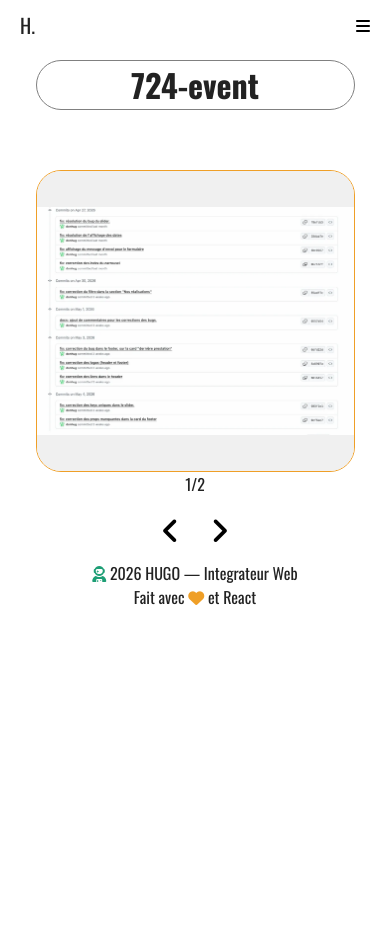
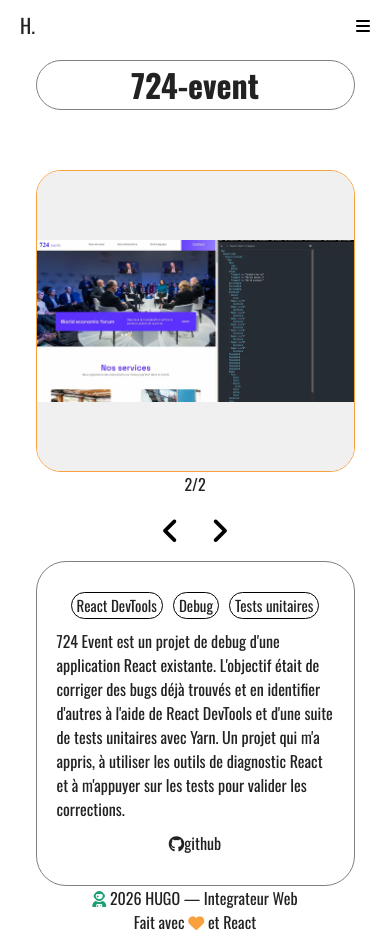
Before and after one commit to donhug/FEREY-HUGO, a React (Vite) app in the folder FEREY-HUGO/: page /Projet/724-event in a window 390 px wide. Before the commit the page ends 844 px from the top, so only its background shows below. Built offline with nearby package versions, Linux system fonts and the light colour scheme.

Commit message:
feat: finalisation de la version mobile de la page Projet

```diff
--- a/FEREY-HUGO/src/components/Carrousel/carrousel.jsx
+++ b/FEREY-HUGO/src/components/Carrousel/carrousel.jsx
@@ -1,8 +1,16 @@
 import './carrousel.css'
-import {useState} from "react";
+import {useEffect, useState} from "react";
 
 const Carrousel = (props) => {
     const [index, setIndex] = useState(0)
+    useEffect(() => {
+        const insterval = setInterval(() => {
+            setIndex(prev =>(prev + 1) % props.images.length)
+        }, 3000)
+
+        return () => clearInterval(insterval)
+    }, [props.images.length])
+
     const arriere= () =>{
         setIndex(prev =>{
                 if(prev === props.images.length-1 ){
--- a/FEREY-HUGO/src/index.css
+++ b/FEREY-HUGO/src/index.css
@@ -1,5 +1,5 @@
 :root{
-    --primary-color:#EF9F27;
+    --primary-color:#F9A03F;
     --secondary-color:#1D9E75;
     --text-color:#222222;
     --background-color: ;
--- a/FEREY-HUGO/src/pages/Projet/Projet.css
+++ b/FEREY-HUGO/src/pages/Projet/Projet.css
@@ -12,7 +12,24 @@
     border:1px var(--border-color) solid ;
     border-radius: 30px;
 }
-
+.projet-info{
+    border:1px var(--border-color) solid ;
+    border-radius: 30px;
+    padding: 20px;
+}
+.projet-tags, .projet-description, .projet-git{
+    margin: 10px 0;
+}
+.projet-tags{
+    display: flex;
+    gap: 10px;
+    justify-content: center;
+}
+.projet-git{
+    display: flex;
+    justify-content: center;
+    gap: 20px;
+}
 @media (min-width: 768px) {
 }
 
--- a/FEREY-HUGO/src/pages/Projet/Projet.jsx
+++ b/FEREY-HUGO/src/pages/Projet/Projet.jsx
@@ -2,6 +2,7 @@ import './Projet.css'
 import {useParams} from "react-router-dom"
 import projets from '../../data/projet.json'
 import Carrousel from "../../components/Carrousel/carrousel.jsx";
+import Tag from "../../components/Tag/tag.jsx";
 
 function Projet(){
     const {id} = useParams();
@@ -12,9 +13,41 @@ function Projet(){
                 <div className="projet-titre">
                     <h1>{projet.title}</h1>
                 </div>
-                <Carrousel
-                    images={projet.images}
-                />
+                <div className="projet-carrousel">
+                    <Carrousel
+                        images={projet.images}
+                    />
+                </div>
+
+                <div className="projet-info">
+                    <div className="projet-tags">
+                        {projet.tags.map((tag, index) => (
+                            <Tag
+                                key={index}
+                                txt={tag}
+                            />
+                        ))}
+                    </div>
+                    <div className="projet-description">
+                        <p>
+                            {projet.description.long}
+                        </p>
+                    </div>
+                    <div className="projet-git">
+                        <a href={projet.github} target="_blank" rel="noreferrer" className="github-hover">
+                            <i className="fa-brands fa-github"></i>
+                            github
+                        </a>
+
+                        {projet.live && (
+                            <a href={projet.live} target="_blank" rel="noreferrer" className="github-hover">
+                                <i className="fa-solid fa-arrow-up-right-from-square"></i>
+                                live
+                            </a>
+                        )}
+                    </div>
+                </div>
+
             </div>
         </>
     )
```
